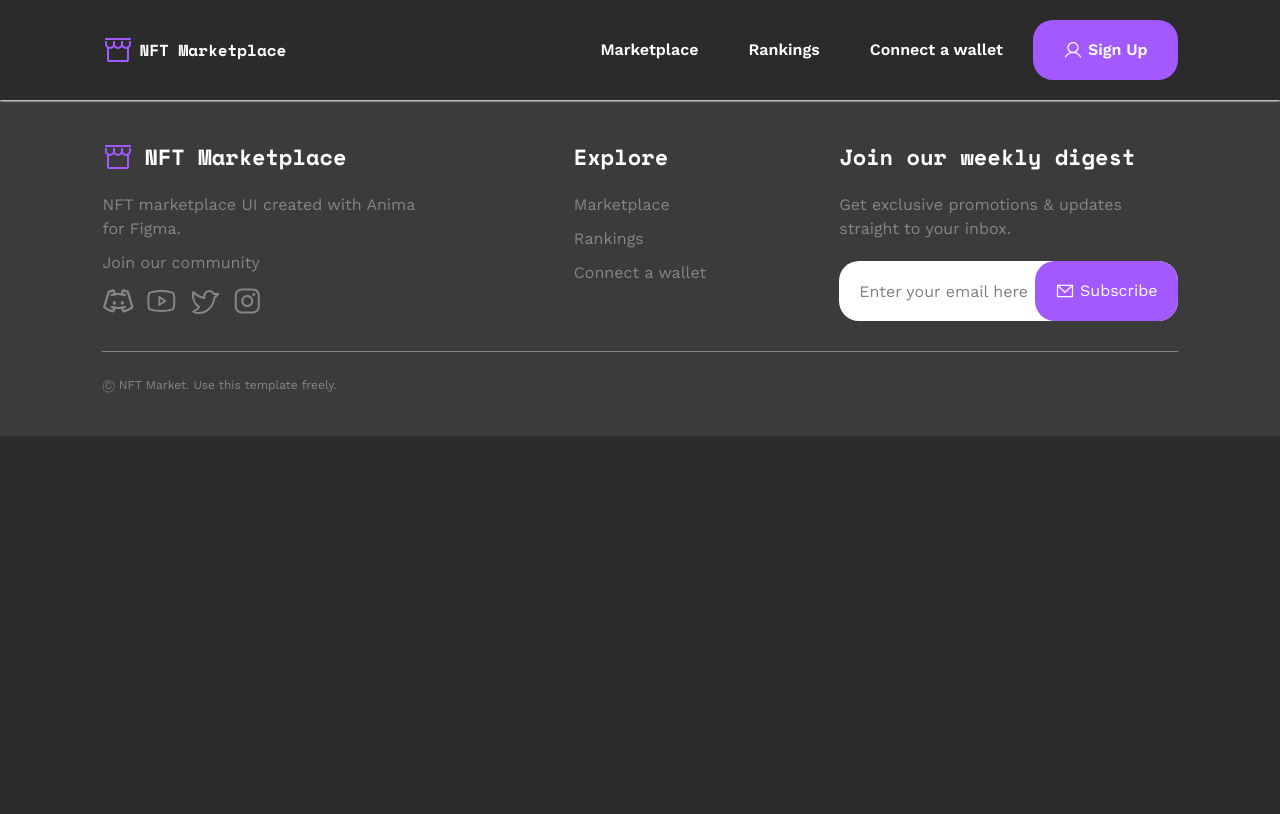
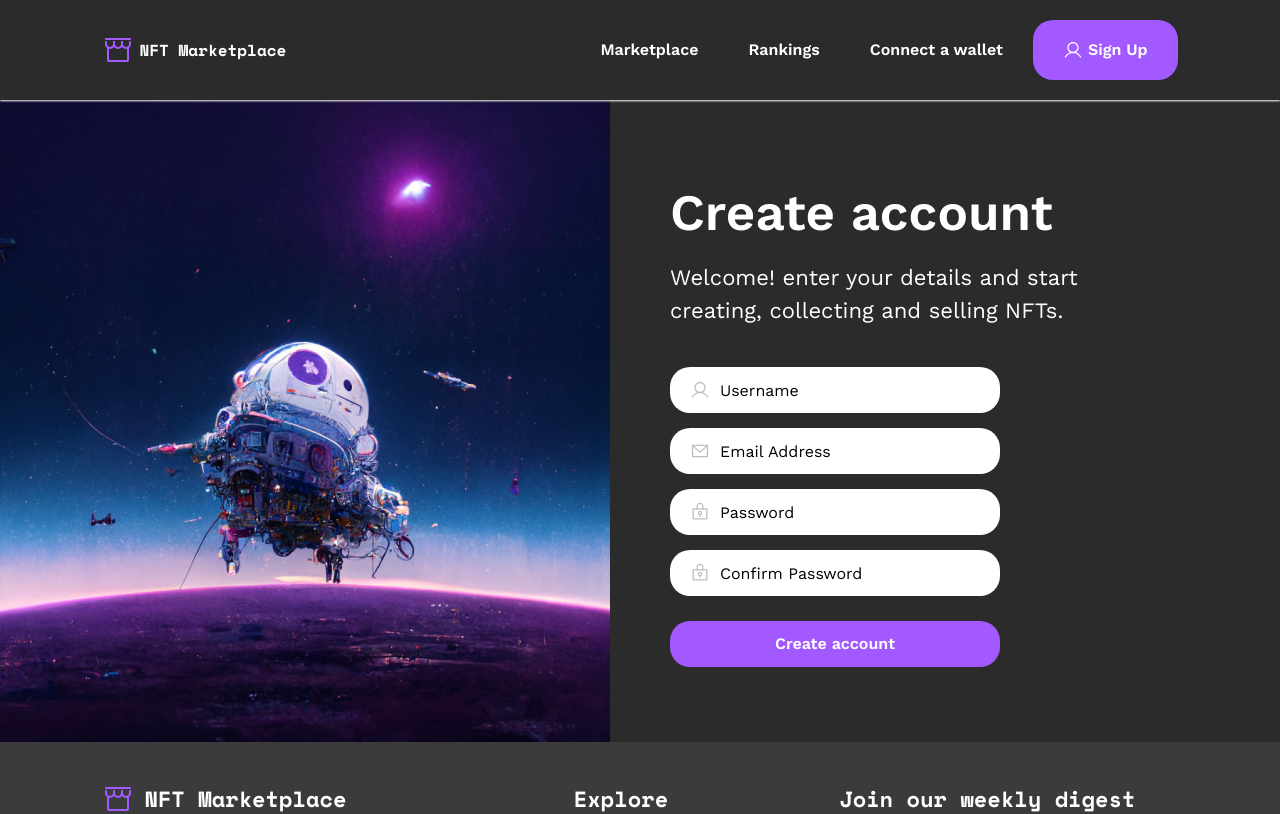
Before and after one commit to thuyainsoe/nft-marketplace, a React (Vite) app: page /sign-up in a window 1280 px wide. Shown: the top 814 px of the page. Built offline with nearby package versions, Linux system fonts and the light colour scheme.

Commit message:
feat: singup page

```diff
--- a/src/App.tsx
+++ b/src/App.tsx
@@ -2,6 +2,7 @@ import { BrowserRouter as Router, Route, Routes } from "react-router-dom";
 import DefaultLayout from "./layout/DefaultLayout";
 import Home from "./pages/Home/Home";
 import WalletConnect from "./pages/WalletConnect/WalletConnect";
+import SignUp from "./pages/SignUp/SignUp";
 function App() {
   return (
     <>
@@ -10,6 +11,7 @@ function App() {
           <Routes>
             <Route path="/" element={<Home />} />
             <Route path="/connect-wallet" element={<WalletConnect />} />
+            <Route path="/sign-up" element={<SignUp />} />
           </Routes>
         </DefaultLayout>
       </Router>
--- a/src/components/Icons/Icons.tsx
+++ b/src/components/Icons/Icons.tsx
@@ -326,3 +326,84 @@ export const MobileNavToggle: FC<IIcon> = () => (
     />
   </svg>
 );
+
+export const FormUserNameLogo: FC<IIcon> = () => (
+  <svg
+    width="20"
+    height="20"
+    viewBox="0 0 20 20"
+    fill="none"
+    xmlns="http://www.w3.org/2000/svg"
+  >
+    <path
+      fill-rule="evenodd"
+      clip-rule="evenodd"
+      d="M10 3.125C7.58375 3.125 5.625 5.08375 5.625 7.5C5.625 9.91625 7.58375 11.875 10 11.875C12.4162 11.875 14.375 9.91625 14.375 7.5C14.375 5.08375 12.4162 3.125 10 3.125ZM4.375 7.5C4.375 4.3934 6.8934 1.875 10 1.875C13.1066 1.875 15.625 4.3934 15.625 7.5C15.625 10.6066 13.1066 13.125 10 13.125C6.8934 13.125 4.375 10.6066 4.375 7.5Z"
+      fill="#BDBDBD"
+    />
+    <path
+      fill-rule="evenodd"
+      clip-rule="evenodd"
+      d="M10.0001 13.124C8.57374 13.124 7.17251 13.4995 5.93728 14.2128C4.70205 14.926 3.67634 15.9518 2.96327 17.1872C2.79071 17.4861 2.40848 17.5886 2.10953 17.416C1.81058 17.2435 1.70812 16.8612 1.88068 16.5623C2.70345 15.1369 3.88696 13.9532 5.31223 13.1303C6.7375 12.3073 8.3543 11.874 10.0001 11.874C11.6459 11.874 13.2627 12.3073 14.688 13.1303C16.1132 13.9532 17.2968 15.1369 18.1195 16.5623C18.2921 16.8612 18.1896 17.2435 17.8907 17.416C17.5917 17.5886 17.2095 17.4861 17.0369 17.1872C16.3239 15.9518 15.2982 14.926 14.0629 14.2128C12.8277 13.4995 11.4265 13.124 10.0001 13.124Z"
+      fill="#BDBDBD"
+    />
+  </svg>
+);
+
+export const FormEmailLogo: FC<IIcon> = () => (
+  <svg
+    width="20"
+    height="20"
+    viewBox="0 0 20 20"
+    fill="none"
+    xmlns="http://www.w3.org/2000/svg"
+  >
+    <path
+      fill-rule="evenodd"
+      clip-rule="evenodd"
+      d="M1.875 4.375C1.875 4.02982 2.15482 3.75 2.5 3.75H17.5C17.8452 3.75 18.125 4.02982 18.125 4.375V15C18.125 15.3315 17.9933 15.6495 17.7589 15.8839C17.5245 16.1183 17.2065 16.25 16.875 16.25H3.125C2.79348 16.25 2.47554 16.1183 2.24112 15.8839C2.0067 15.6495 1.875 15.3315 1.875 15V4.375ZM3.125 5V15H16.875V5H3.125Z"
+      fill="#BDBDBD"
+    />
+    <path
+      fill-rule="evenodd"
+      clip-rule="evenodd"
+      d="M2.03928 3.95268C2.27253 3.69823 2.66788 3.68104 2.92233 3.91428L10 10.4021L17.0777 3.91428C17.3321 3.68104 17.7275 3.69823 17.9607 3.95268C18.194 4.20713 18.1768 4.60248 17.9223 4.83573L10.4223 11.7107C10.1834 11.9298 9.81663 11.9298 9.57768 11.7107L2.07768 4.83573C1.82323 4.60248 1.80604 4.20713 2.03928 3.95268Z"
+      fill="#BDBDBD"
+    />
+  </svg>
+);
+
+export const FormPasswordLogo: FC<IIcon> = () => (
+  <svg
+    width="20"
+    height="20"
+    viewBox="0 0 20 20"
+    fill="none"
+    xmlns="http://www.w3.org/2000/svg"
+  >
+    <path
+      fill-rule="evenodd"
+      clip-rule="evenodd"
+      d="M10 10C9.48223 10 9.0625 10.4197 9.0625 10.9375C9.0625 11.4553 9.48223 11.875 10 11.875C10.5178 11.875 10.9375 11.4553 10.9375 10.9375C10.9375 10.4197 10.5178 10 10 10ZM7.8125 10.9375C7.8125 9.72938 8.79188 8.75 10 8.75C11.2081 8.75 12.1875 9.72938 12.1875 10.9375C12.1875 12.1456 11.2081 13.125 10 13.125C8.79188 13.125 7.8125 12.1456 7.8125 10.9375Z"
+      fill="#BDBDBD"
+    />
+    <path
+      fill-rule="evenodd"
+      clip-rule="evenodd"
+      d="M10 11.875C10.3452 11.875 10.625 12.1548 10.625 12.5V14.375C10.625 14.7202 10.3452 15 10 15C9.65482 15 9.375 14.7202 9.375 14.375V12.5C9.375 12.1548 9.65482 11.875 10 11.875Z"
+      fill="#BDBDBD"
+    />
+    <path
+      fill-rule="evenodd"
+      clip-rule="evenodd"
+      d="M2.5 7.5C2.5 6.80964 3.05964 6.25 3.75 6.25H16.25C16.9404 6.25 17.5 6.80964 17.5 7.5V16.25C17.5 16.9404 16.9404 17.5 16.25 17.5H3.75C3.05964 17.5 2.5 16.9404 2.5 16.25V7.5ZM16.25 7.5H3.75V16.25H16.25V7.5Z"
+      fill="#BDBDBD"
+    />
+    <path
+      fill-rule="evenodd"
+      clip-rule="evenodd"
+      d="M10 1.875C9.41984 1.875 8.86344 2.10547 8.4532 2.5157C8.04297 2.92594 7.8125 3.48234 7.8125 4.0625V6.875C7.8125 7.22018 7.53268 7.5 7.1875 7.5C6.84232 7.5 6.5625 7.22018 6.5625 6.875V4.0625C6.5625 3.15082 6.92466 2.27648 7.56932 1.63182C8.21398 0.987164 9.08832 0.625 10 0.625C10.9117 0.625 11.786 0.987164 12.4307 1.63182C13.0753 2.27648 13.4375 3.15082 13.4375 4.0625V6.875C13.4375 7.22018 13.1577 7.5 12.8125 7.5C12.4673 7.5 12.1875 7.22018 12.1875 6.875V4.0625C12.1875 3.48234 11.957 2.92594 11.5468 2.5157C11.1366 2.10547 10.5802 1.875 10 1.875Z"
+      fill="#BDBDBD"
+    />
+  </svg>
+);
--- a/src/components/Navbar/Navbar.tsx
+++ b/src/components/Navbar/Navbar.tsx
@@ -34,10 +34,13 @@ const Navbar = () => {
             </li>
           ))}
         </ul>
-        <button className="flex items-center gap-[5px] bg-cta rounded-[20px] h-[45px] lg:h-[60px]  px-[30px]">
+        <NavLink
+          to={"/sign-up"}
+          className="flex items-center gap-[5px] bg-cta rounded-[20px] h-[45px] lg:h-[60px]  px-[30px]"
+        >
           <UserSignUpLogo />
           <span className="font-semibold text-base">Sign Up</span>
-        </button>
+        </NavLink>
       </div>
       <div className="md:hidden">
         <MobileNavToggle />
--- /dev/null
+++ b/src/pages/SignUp/SignUp.tsx
@@ -0,0 +1,66 @@
+import {
+  FormEmailLogo,
+  FormPasswordLogo,
+  FormUserNameLogo,
+} from "../../components/Icons";
+
+const items = [
+  { id: 1, label: "Username", logo: <FormUserNameLogo />, type: "text" },
+  { id: 2, label: "Email Address", logo: <FormEmailLogo />, type: "email" },
+  { id: 3, label: "Password", logo: <FormPasswordLogo />, type: "password" },
+  {
+    id: 4,
+    label: "Confirm Password",
+    logo: <FormPasswordLogo />,
+    type: "password",
+  },
+];
+
+const SignUp = () => {
+  return (
+    <div className="w-full flex flex-col md:flex-row items-stretch gap-[20px] md:gap-[40px] lg:gap-[60px] h-auto ">
+      {/* Left Section */}
+      <div className="w-full md:w-1/2">
+        <img
+          className="w-full aspect-[372_/_232] md:aspect-[397_/_530] lg:aspect-[610_/_642] object-cover"
+          src="/images/walletconnect/coverImg.png"
+          alt=""
+        />
+      </div>
+
+      {/* Right Section */}
+      <div className="w-full md:w-1/2  flex flex-col items-center  md:items-start justify-center gap-[10px] py-[30px] md:py-0 px-[15px] sm:px-[30px] md:px-0">
+        <h2 className="text-h3 lg:text-h2 font-semibold">Create account</h2>
+        <div className="text-[18px] lg:text-[22px] max-w-[70%] text-center md:text-left">
+          Welcome! enter your details and start creating, collecting and selling
+          NFTs.
+        </div>
+        <div className="!mt-[30px] flex flex-col md:items-start gap-[15px] ">
+          {items.map((item) => (
+            <div
+              key={item.id}
+              className="h-[46px] w-[330px] bg-white rounded-[20px] overflow-hidden relative"
+            >
+              <input
+                className="w-full h-full outline-none text-black placeholder:text-black pl-[50px] pr-[20px]"
+                placeholder={item.label}
+                type={item.type}
+              />
+              <div className="absolute left-[20px] top-1/2 translate-y-[-50%]">
+                {item.logo}
+              </div>
+            </div>
+          ))}
+        </div>
+        <button
+          className="h-[46px] w-[330px] bg-cta rounded-[20px]
+        cursor-pointer relative !mt-[15px] text-center !font-semibold"
+        >
+          Create account
+        </button>
+      </div>
+    </div>
+  );
+};
+
+export default SignUp;
--- a/src/pages/WalletConnect/WalletConnect.tsx
+++ b/src/pages/WalletConnect/WalletConnect.tsx
@@ -29,13 +29,13 @@ const WalletConnect = () => {
       </div>
 
       {/* Right Section */}
-      <div className="w-full md:w-1/2  flex flex-col  md:items-start justify-center gap-[10px] py-[30px] md:py-0 px-[15px] sm:px-[30px] md:px-0">
+      <div className="w-full md:w-1/2  flex flex-col items-center  md:items-start justify-center gap-[10px] py-[30px] md:py-0 px-[15px] sm:px-[30px] md:px-0">
         <h2 className="text-h3 lg:text-h2 font-semibold">Connect wallet</h2>
-        <div className="text-[18px] lg:text-[22px] max-w-[70%]">
+        <div className="text-[18px] lg:text-[22px] max-w-[70%] text-center md:text-left">
           Choose a wallet you want to connect. There are several wallet
           providers.
         </div>
-        <div className="!mt-[30px] flex flex-col md:items-start gap-[10px]">
+        <div className="!mt-[30px] flex flex-col md:items-start gap-[15px]">
           {items.map((item) => (
             <div
               key={item.id}
```
